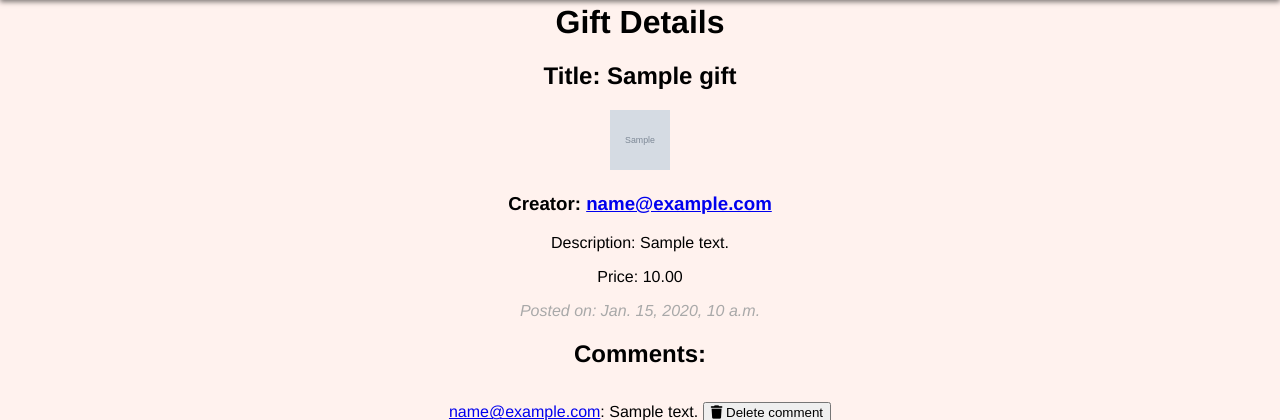
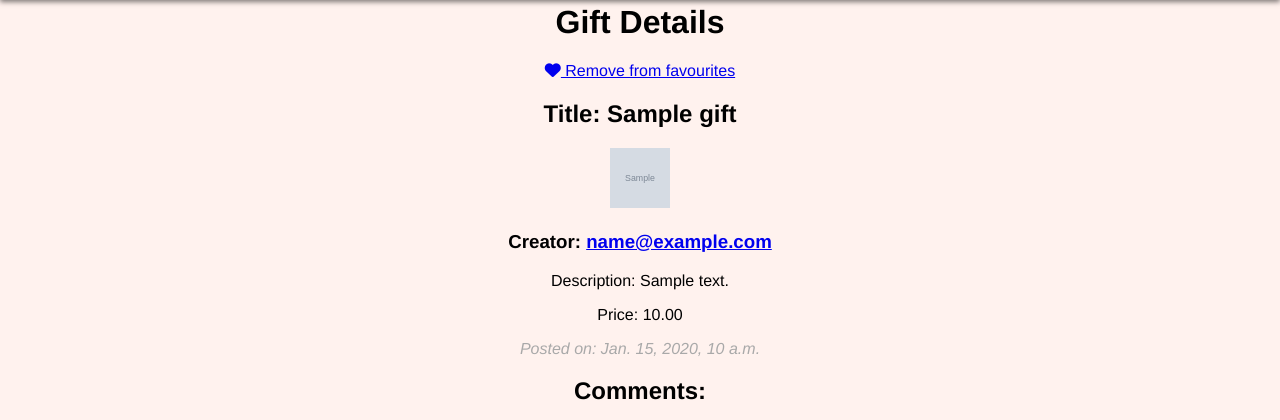
Before and after one commit to sisialt/GiftWithCause_DjangoProject, a Django app: page /gifts/1/details/ in a window 1280 px wide. Shown: the part 120-540 px from the top of the page. Run offline with Django 4.2, Linux system fonts and the light colour scheme; a user stored in the database is signed in; tables that the repository leaves empty hold one stand-in row (values such as "Sample post"); grey boxes marked "Sample" are stand-in pictures.

Commit message:
Add to favourites functionality in template

```diff
--- a/templates/gift-details.html
+++ b/templates/gift-details.html
@@ -1,6 +1,14 @@
 {% extends 'base.html' %}
 {% block content %}
     <h1>Gift Details</h1>
+
+    {% if request.user.is_authenticated %}
+        {% if not favourites %}
+            <a href="{% url 'gift-favourite' gift.pk %}"><i class="fa-regular fa-heart"></i> Add to favourites</a>
+        {% else %}
+            <a href="{% url 'gift-favourite-delete' gift.pk %}"><i class="fa-solid fa-heart"></i> Remove from favourites</a>
+        {% endif %}
+    {% endif %}
 
     <h2>Title: {{ gift.title }}</h2>
     <img src="{{ gift.image }}" width="60px" height="60px">
@@ -33,7 +41,7 @@
 
     {% if not request.user.is_authenticated %}
         <p style="font-style: italic">You must log in first in order to comment posts</p>
-        <a href="{% url 'login' %}">Go to Login  <i class="fa-solid fa-right-to-bracket"></i></a>
+        <a href="{% url 'login' %}">Go to Login <i class="fa-solid fa-right-to-bracket"></i></a>
     {% else %}
         <form method="post" action="{% url 'gift-comment' gift.pk 0 %}">
             {% csrf_token %}
```
